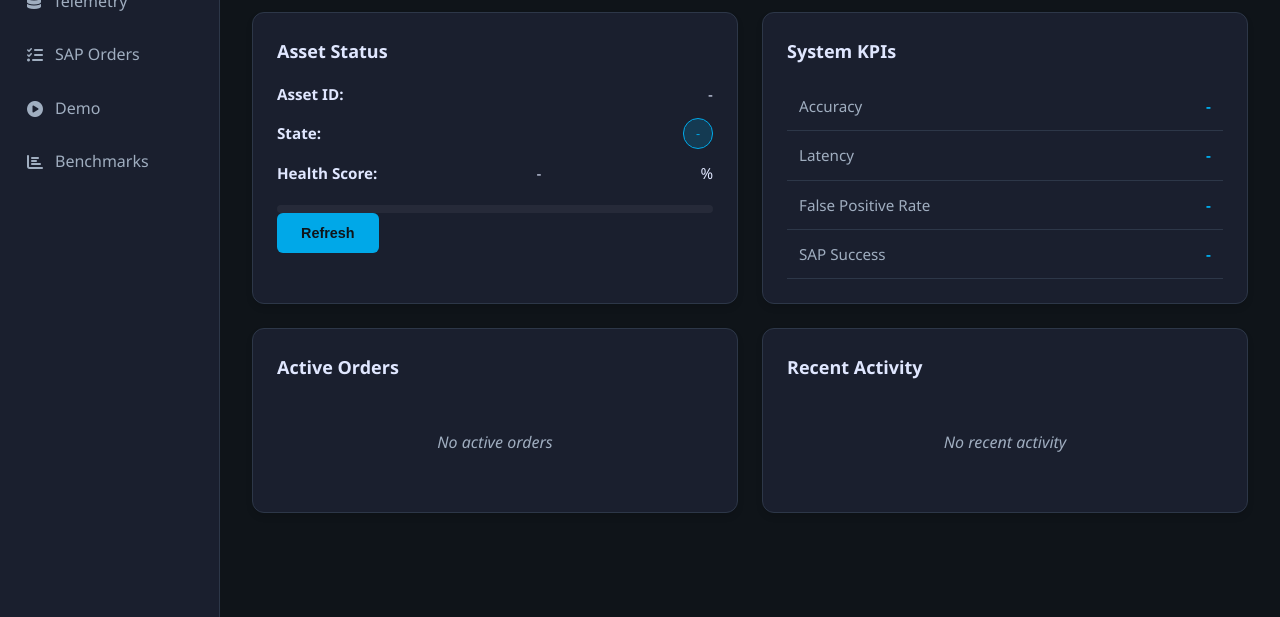
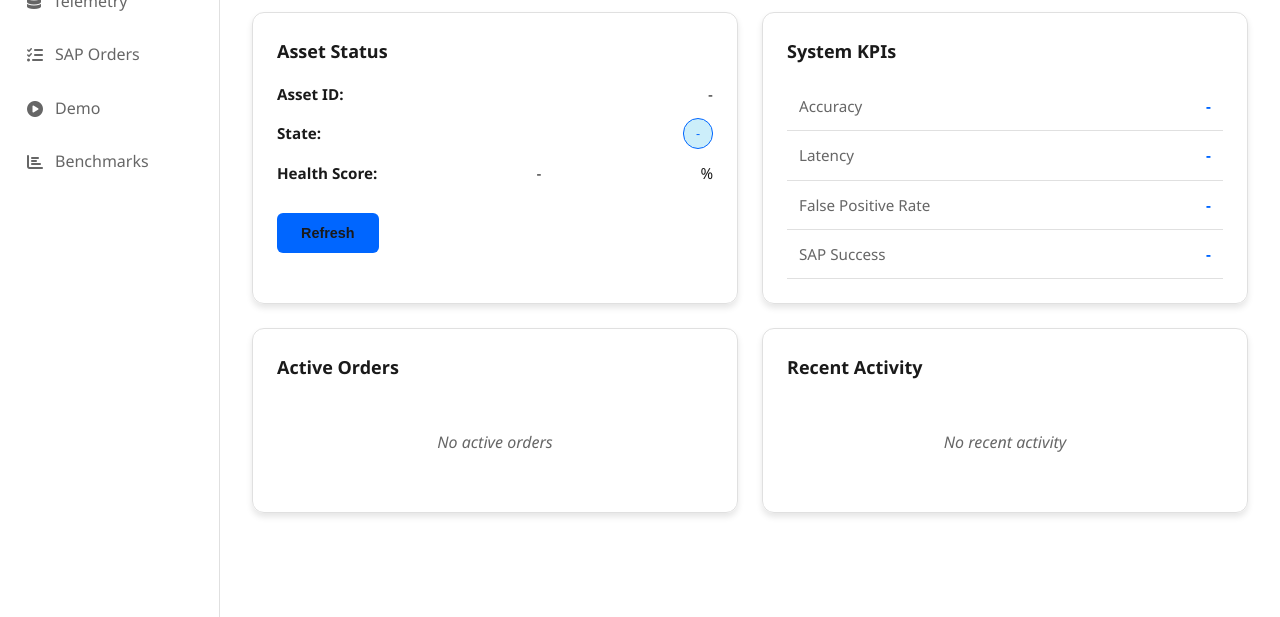
Before and after one commit to likithdt/SAP-Capstone-Project, a plain HTML site: page frontend/index.html in a window 1280 px wide. Shown: the part 183-800 px from the top of the page. Drawn offline with Linux system fonts and the light colour scheme; no server answers.

Commit message:
updated frontend

```diff
--- a/frontend/style.css
+++ b/frontend/style.css
@@ -1,14 +1,36 @@
-/* Global Styles */
+/* Global Styles - Light Theme with SAP & Code Unnati Colors */
 :root {
-    --primary: #00a8e8;
+    /* Primary & Accent - Attractive Blue */
+    --primary: #0066ff;           /* Bright Attractive Blue */
+    --primary-light: #0073ff;     /* Lighter Bright Blue */
+    --primary-dark: #0052cc;      /* Darker Blue for hover */
+    --accent: #ffd500;            /* Bright Yellow */
+    --secondary: #6200ea;         /* Vibrant Purple (AI/Agents) */
+
+    /* Success, Warning, Danger */
     --success: #2ed573;
     --warning: #ffa502;
     --danger: #ff4757;
-    --bg-dark: #0f1419;
-    --bg-card: #1a1f2e;
-    --text-primary: #e0e7ff;
-    --text-secondary: #a0aec0;
-    --border: #2d3748;
+
+    /* Light Theme Background */
+    --bg-primary: #ffffff;        /* White */
+    --bg-secondary: #f5f5f5;      /* Light Gray */
+    --bg-tertiary: #f9f9f9;       /* Very Light Gray */
+    --bg-hover: #f0f0f0;          /* Light Gray Hover */
+
+    /* Text & Neutrals */
+    --text-primary: #1a1a1a;      /* Charcoal/Dark Gray */
+    --text-secondary: #666666;    /* Dark Gray */
+    --text-tertiary: #999999;     /* Light Gray */
+    --text-muted: #b3b3b3;        /* Slate */
+
+    /* Borders & Dividers */
+    --border: #e0e0e0;            /* Light Gray Border */
+    --border-light: #f0f0f0;      /* Very Light Border */
+
+    /* AI & Agents */
+    --ai-primary: #6200ea;        /* Vibrant Purple */
+    --ai-accent: #7c3aed;         /* Violet */
 }
 
 * {
```
